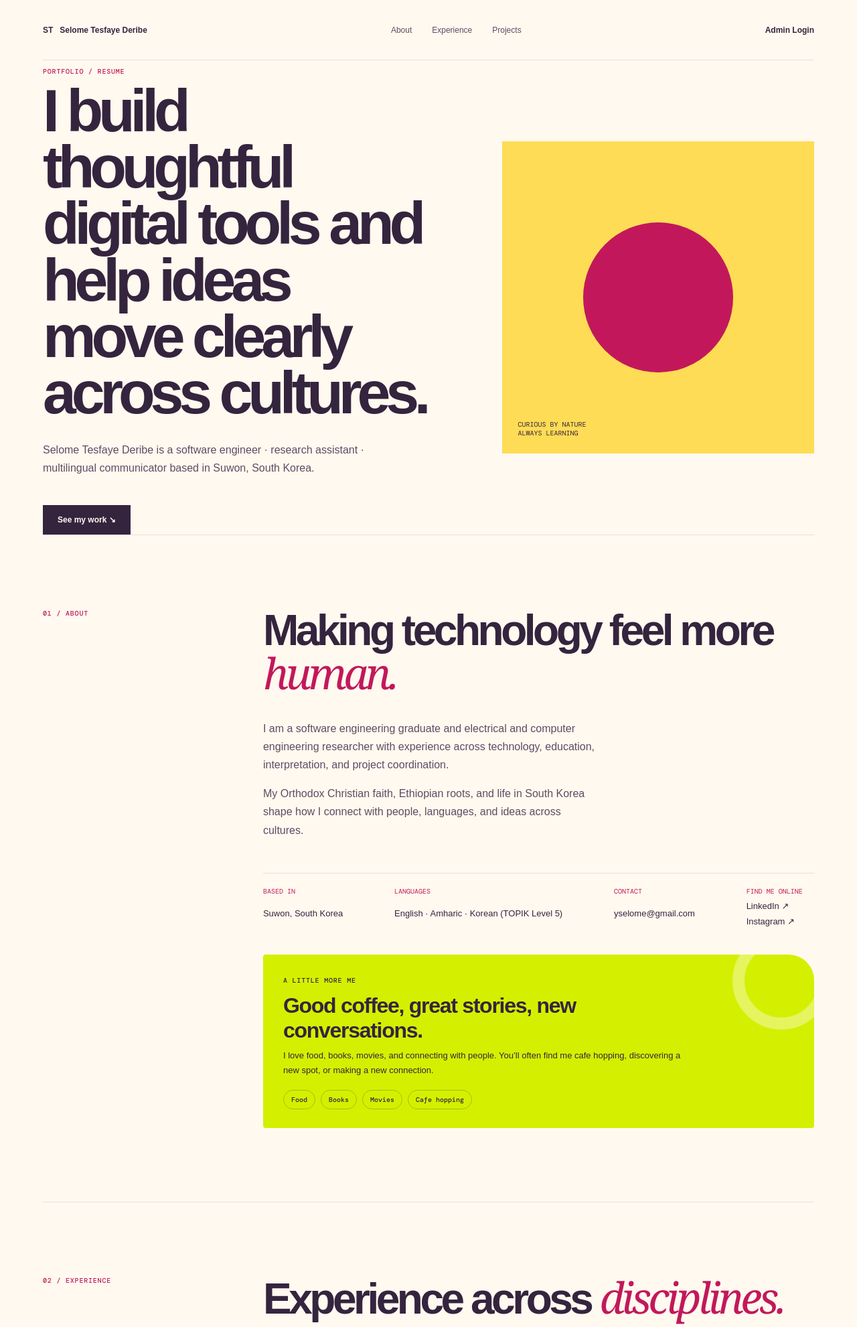
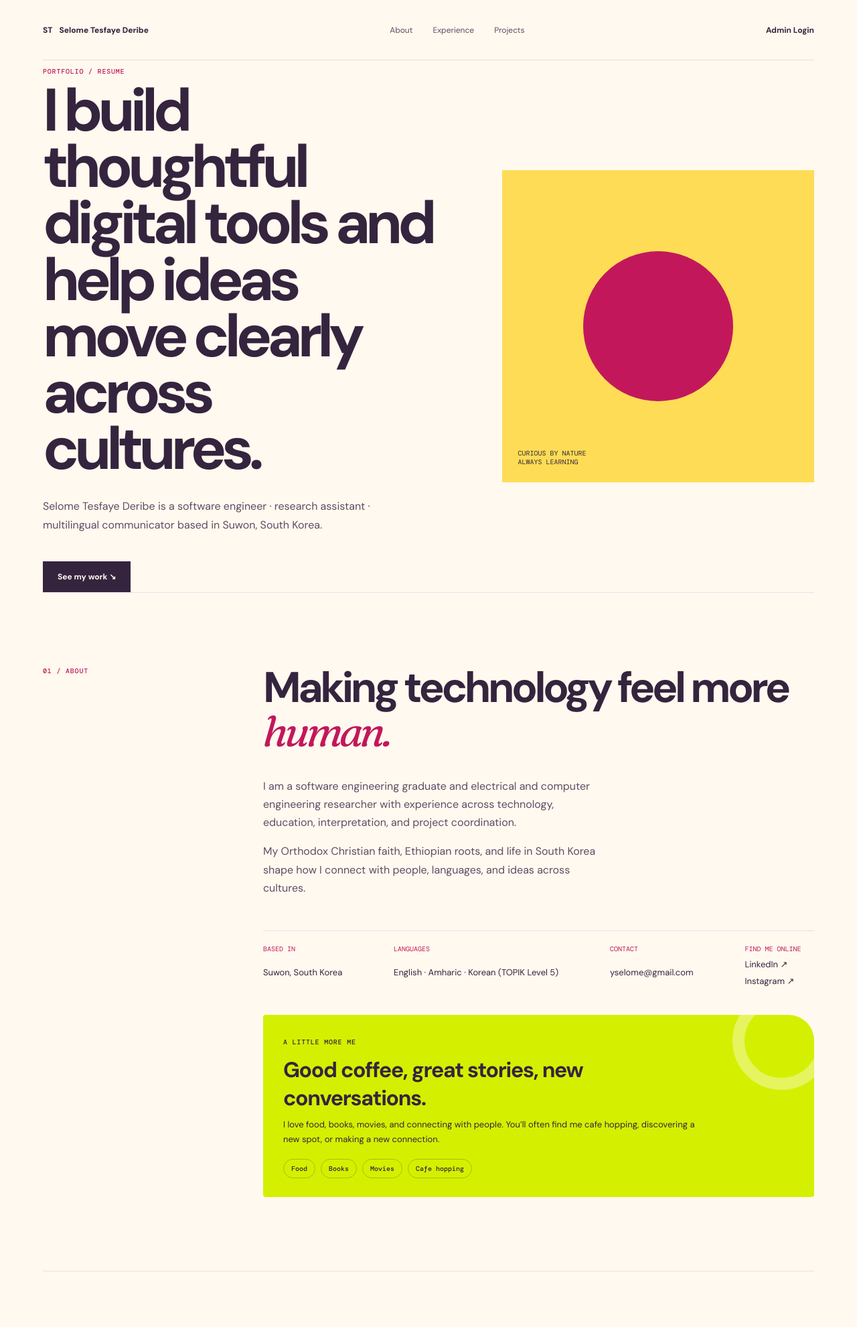
Before and after one commit to Selome21/portfolio, a Flask app: page / in a window 1280 px wide. Shown: the top 1981 px of the page at 67% size. Run offline with Flask 3, Linux system fonts and the light colour scheme; data comes from the database, SQL or seed files in the repository; data that the repository does not hold is empty; parts of the project's set-up code (start-up, migrations or seed data) failed here and were passed over.

Commit message:
Keep portfolio font source in sync
Co-authored-by: Copilot <223556219+Copilot@users.noreply.github.com>

```diff
--- a/templates/index.html
+++ b/templates/index.html
@@ -2,7 +2,7 @@
 <html lang="en"><head><meta charset="utf-8">
     <meta name="viewport" content="width=device-width,initial-scale=1">
     <title>{{ profile.name }} — Portfolio</title>
-    <link href="https://fonts.googleapis.com/css2?family=DM+Mono:wght@400;500&family=Manrope:wght@400;600;700;800&display=swap" rel="stylesheet">
+    <link href="https://fonts.googleapis.com/css2?family=DM+Mono:wght@400;500&family=DM+Sans:wght@400;500;600;700;800&family=Fraunces:ital,wght@1,400;1,600&display=swap" rel="stylesheet">
     <link rel="stylesheet" href="{% if static_site %}./static/style.css{% else %}{{ url_for('static',filename='style.css') }}{% endif %}">
 </head>
 <body style="{% for key,value in theme.items() %}{{ key }}:{{ value }};{% endfor %}"><div class="shell">
```
